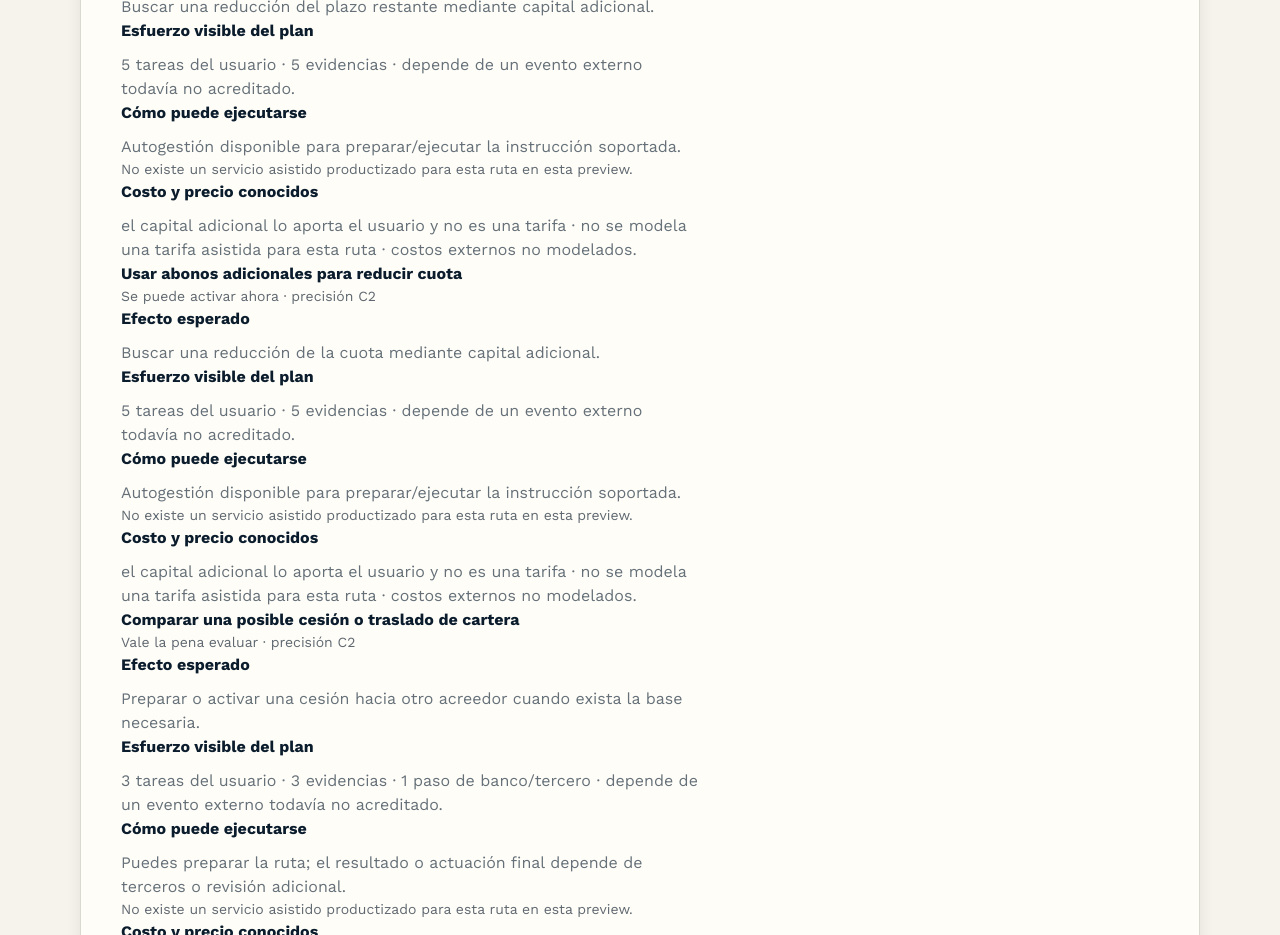
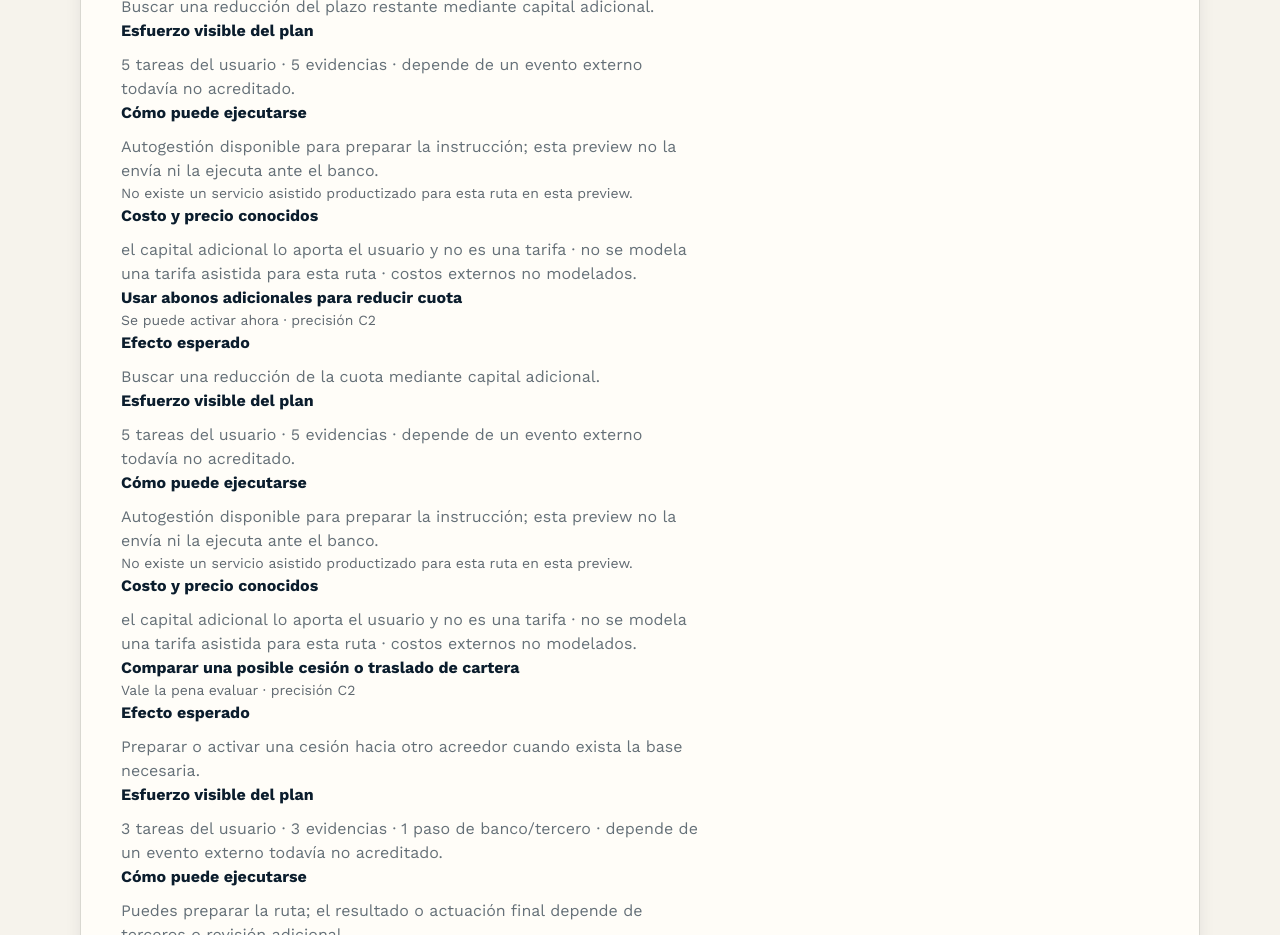
Before and after one commit to arendon7/VIVIENDA, a Next.js app: page /mi-vivienda in a window 1280 px wide. Shown: the part 3600-4535 px from the top of the page. Built offline with nearby package versions, Linux system fonts and the light colour scheme.

Commit message:
fix(decision): keep self-service copy inside preview boundary

```diff
--- a/components/vivienda/decision-brief-panel.tsx
+++ b/components/vivienda/decision-brief-panel.tsx
@@ -13,7 +13,7 @@ const statusLabels = {
 } as const;
 
 const selfServiceLabels = {
-  available: "Autogestión disponible para preparar/ejecutar la instrucción soportada.",
+  available: "Autogestión disponible para preparar la instrucción; esta preview no la envía ni la ejecuta ante el banco.",
   preparation_only: "Puedes preparar la ruta; el resultado o actuación final depende de terceros o revisión adicional.",
   not_appropriate: "No es apropiada como autogestión ordinaria con los hechos actuales.",
 } as const;
```
